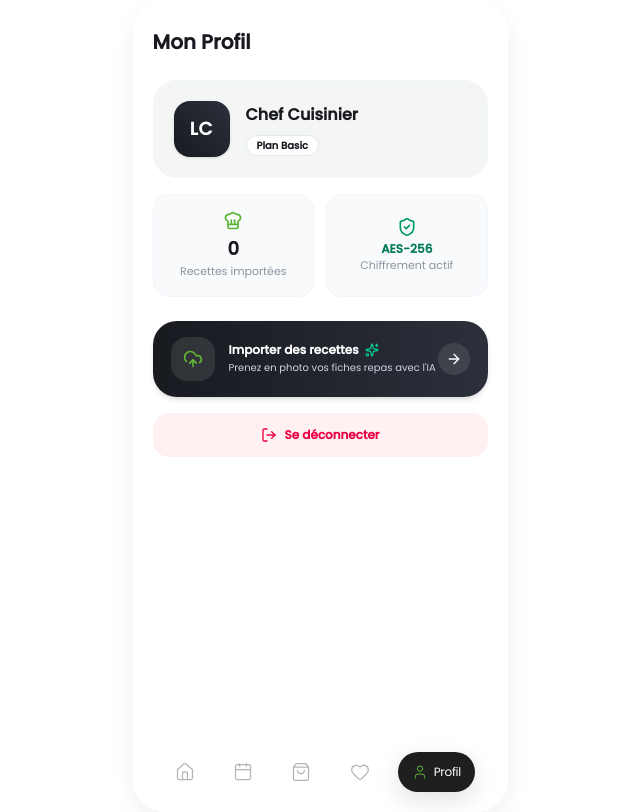
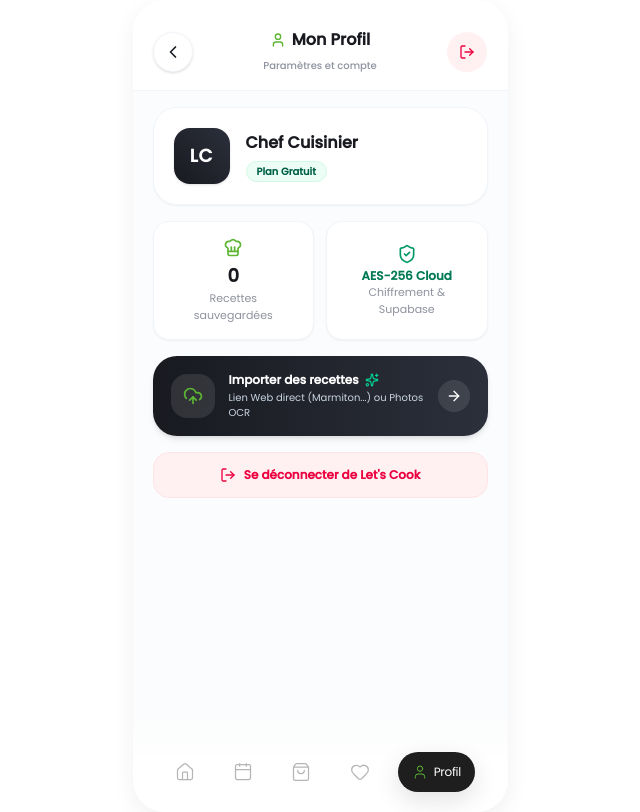
Before and after one commit to code-inspace/letscook, a Next.js app: page /profile in a window 1280 px wide. Shown: the whole page, without its empty margins (320-960 px from the left). Built offline with nearby package versions, Linux system fonts and the light colour scheme; no server answers.

Commit message:
refactor: redesign header and favorites page layout with sticky navigation and updated UI elements

```diff
--- a/src/app/favorites/page.tsx
+++ b/src/app/favorites/page.tsx
@@ -2,7 +2,8 @@
 
 import React, { useState, useEffect } from "react";
 import Link from "next/link";
-import { Star, ArrowRight, Heart, Clock } from "lucide-react";
+import { useRouter } from "next/navigation";
+import { Star, ArrowRight, Heart, Clock, ChevronLeft, Sparkles } from "lucide-react";
 import { useAuth } from "@/providers/AuthProvider";
 import { getStoredUserSession } from "@/features/auth/actions";
 import { Recipe } from "@/features/recipes/types";
@@ -10,6 +11,7 @@ import { fetchRecipesFromDb, getStoredRecipes } from "@/features/recipes/actions
 import { BottomNav } from "@/components/layout/BottomNav";
 
 export default function FavoritesPage() {
+  const router = useRouter();
   const { user, isLoading } = useAuth();
   const [favoriteRecipes, setFavoriteRecipes] = useState<Recipe[]>(() => {
     if (typeof window !== "undefined") {
@@ -57,20 +59,41 @@ export default function FavoritesPage() {
   }, [user?.id, isLoading]);
 
   return (
-    <div className="flex flex-col min-h-[100dvh] sm:min-h-[812px] bg-white px-5 pt-7 pb-24 relative overflow-y-auto">
-      <div className="flex items-center gap-2">
-        <Heart className="w-5 h-5 text-[#F2546E] fill-[#F2546E]" strokeWidth={1} />
-        <h1 className="text-xl font-extrabold text-[#181A20]">Mes Favoris</h1>
-      </div>
+    <div className="min-h-screen flex flex-col bg-slate-50/50 pb-36">
+      {/* Harmonized Sticky Header */}
+      <header className="sticky top-0 z-30 bg-white/90 backdrop-blur-md px-5 pt-7 pb-3.5 flex items-center justify-between border-b border-slate-100">
+        <button
+          type="button"
+          onClick={() => router.push("/")}
+          className="w-10 h-10 rounded-full bg-white flex items-center justify-center text-[#181A20] shadow-sm border border-slate-100 active:scale-95 transition-all cursor-pointer"
+          aria-label="Retour à l'accueil"
+        >
+          <ChevronLeft className="w-5 h-5" />
+        </button>
 
-      <div className="mt-6 flex flex-col gap-3">
+        <div className="text-center">
+          <h1 className="text-base font-extrabold text-[#181A20] flex items-center justify-center gap-1.5">
+            <Heart className="w-4 h-4 text-[#F2546E] fill-[#F2546E]" strokeWidth={1} />
+            <span>Mes Favoris</span>
+          </h1>
+          <span className="text-[10px] text-[#8E929E] font-medium">
+            {favoriteRecipes.length} recette{favoriteRecipes.length > 1 ? "s" : ""} coup de cœur
+          </span>
+        </div>
+
+        <div className="w-10 h-10 flex items-center justify-center text-rose-500 bg-rose-50 rounded-full font-extrabold text-xs">
+          {favoriteRecipes.length}
+        </div>
+      </header>
+
+      <div className="max-w-2xl w-full mx-auto px-5 pt-4 space-y-3">
         {isFetching ? (
           <div className="py-16 text-center">
             <div className="w-7 h-7 border-2 border-[#5DB534] border-t-transparent rounded-full animate-spin mx-auto mb-2" />
             <p className="text-xs text-[#8E929E]">Chargement de vos favoris...</p>
           </div>
         ) : favoriteRecipes.length === 0 ? (
-          <div className="py-16 text-center bg-slate-50/60 rounded-3xl p-6 border border-dashed border-slate-200">
+          <div className="py-16 text-center bg-white rounded-3xl p-6 border border-dashed border-slate-200">
             <Heart className="w-10 h-10 text-slate-300 mx-auto mb-2" />
             <p className="text-xs font-bold text-[#181A20]">
               Aucune recette en favoris
@@ -84,10 +107,10 @@ export default function FavoritesPage() {
             <Link
               key={recipe.id}
               href={`/recipes/${recipe.id}`}
-              className="p-3.5 rounded-2xl bg-[#F4F6F5] hover:bg-[#ECEEED] transition-all flex items-center justify-between group active:scale-98"
+              className="p-3.5 rounded-2xl bg-white hover:bg-slate-50 border border-slate-100 shadow-xs transition-all flex items-center justify-between group active:scale-98"
             >
               <div className="flex items-center gap-3">
-                <div className="relative w-12 h-12 rounded-full overflow-hidden shrink-0 shadow-2xs bg-white border border-white">
+                <div className="relative w-12 h-12 rounded-2xl overflow-hidden shrink-0 shadow-xs bg-slate-100 border border-slate-100">
                   {recipe.imageUrl ? (
                     <img
                       src={recipe.imageUrl}
@@ -117,8 +140,8 @@ export default function FavoritesPage() {
                 </div>
               </div>
 
-              <div className="w-8 h-8 rounded-full bg-white flex items-center justify-center text-[#5DB534] shadow-2xs group-hover:translate-x-0.5 transition-transform">
-                <ArrowRight className="w-4 h-4" strokeWidth={1.5} />
+              <div className="w-8 h-8 rounded-full bg-slate-50 flex items-center justify-center text-[#5DB534] group-hover:translate-x-0.5 transition-transform">
+                <ArrowRight className="w-4 h-4" strokeWidth={2} />
               </div>
             </Link>
           ))
--- a/src/app/profile/page.tsx
+++ b/src/app/profile/page.tsx
@@ -2,6 +2,7 @@
 
 import React, { useState, useEffect } from "react";
 import Link from "next/link";
+import { useRouter } from "next/navigation";
 import {
   LogOut,
   ShieldCheck,
@@ -9,6 +10,8 @@ import {
   UploadCloud,
   ArrowRight,
   Sparkles,
+  ChevronLeft,
+  User,
 } from "lucide-react";
 import { useAuth } from "@/providers/AuthProvider";
 import { signOutUser } from "@/features/auth/actions";
@@ -35,6 +38,7 @@ function getInitials(name?: string, email?: string): string {
 }
 
 export default function ProfilePage() {
+  const router = useRouter();
   const { user } = useAuth();
   const [recipesCount, setRecipesCount] = useState<number>(0);
 
@@ -52,11 +56,41 @@ export default function ProfilePage() {
   const initials = getInitials(user?.name, user?.email);
 
   return (
-    <div className="flex flex-col min-h-[100dvh] sm:min-h-[812px] bg-white px-5 pt-7 pb-28 relative overflow-y-auto">
-      <h1 className="text-xl font-extrabold text-[#181A20]">Mon Profil</h1>
+    <div className="min-h-screen flex flex-col bg-slate-50/50 pb-36">
+      {/* Harmonized Sticky Header */}
+      <header className="sticky top-0 z-30 bg-white/90 backdrop-blur-md px-5 pt-7 pb-3.5 flex items-center justify-between border-b border-slate-100">
+        <button
+          type="button"
+          onClick={() => router.push("/")}
+          className="w-10 h-10 rounded-full bg-white flex items-center justify-center text-[#181A20] shadow-sm border border-slate-100 active:scale-95 transition-all cursor-pointer"
+          aria-label="Retour à l'accueil"
+        >
+          <ChevronLeft className="w-5 h-5" />
+        </button>
 
+        <div className="text-center">
+          <h1 className="text-base font-extrabold text-[#181A20] flex items-center justify-center gap-1.5">
+            <User className="w-4 h-4 text-[#5DB534]" />
+            <span>Mon Profil</span>
+          </h1>
+          <span className="text-[10px] text-[#8E929E] font-medium">
+            Paramètres et compte
+          </span>
+        </div>
+
+        <button
+          type="button"
+          onClick={() => signOutUser()}
+          className="w-10 h-10 rounded-full bg-rose-50 hover:bg-rose-100 flex items-center justify-center text-rose-600 transition-colors cursor-pointer"
+          title="Se déconnecter"
+        >
+          <LogOut className="w-4 h-4" />
+        </button>
+      </header>
+
+      <div className="max-w-xl w-full mx-auto px-5 pt-4 space-y-4">
         {/* User profile card with Initials Avatar */}
-      <div className="mt-6 p-5 rounded-3xl bg-[#F4F6F5] flex items-center gap-4 border border-slate-100">
+        <div className="p-5 rounded-3xl bg-white flex items-center gap-4 border border-slate-100 shadow-xs">
           <div className="w-14 h-14 rounded-2xl overflow-hidden shrink-0 bg-gradient-to-tr from-[#181A20] to-[#2C303B] text-white flex items-center justify-center font-extrabold text-lg shadow-sm tracking-wider">
             {initials}
           </div>
@@ -64,29 +98,29 @@ export default function ProfilePage() {
           <div className="flex flex-col items-start gap-1">
             <span className="text-base font-extrabold text-[#181A20]">{name}</span>
             {email && <span className="text-xs text-[#8E929E]">{email}</span>}
-          <span className="inline-block px-2.5 py-0.5 rounded-full bg-white border border-slate-200 text-[10px] font-bold text-[#181A20] mt-1">
-            Plan {plan}
+            <span className="inline-block px-2.5 py-0.5 rounded-full bg-emerald-50 border border-emerald-100 text-[10px] font-bold text-emerald-800 mt-0.5">
+              Plan {plan === "Basic" ? "Gratuit" : "Pro"}
             </span>
           </div>
         </div>
 
         {/* Stats Summary */}
-      <div className="grid grid-cols-2 gap-3 mt-4">
-        <div className="bg-slate-50 p-4 rounded-2xl border border-slate-100 flex flex-col items-center justify-center text-center">
+        <div className="grid grid-cols-2 gap-3">
+          <div className="bg-white p-4 rounded-2xl border border-slate-100 shadow-xs flex flex-col items-center justify-center text-center">
             <ChefHat className="w-5 h-5 text-[#5DB534] mb-1" />
             <span className="text-lg font-extrabold text-[#181A20]">{recipesCount}</span>
-          <span className="text-[11px] text-[#8E929E]">Recettes importées</span>
+            <span className="text-[11px] text-[#8E929E]">Recettes sauvegardées</span>
           </div>
 
-        <div className="bg-slate-50 p-4 rounded-2xl border border-slate-100 flex flex-col items-center justify-center text-center">
+          <div className="bg-white p-4 rounded-2xl border border-slate-100 shadow-xs flex flex-col items-center justify-center text-center">
             <ShieldCheck className="w-5 h-5 text-emerald-600 mb-1" />
-          <span className="text-xs font-bold text-emerald-700">AES-256</span>
-          <span className="text-[11px] text-[#8E929E]">Chiffrement actif</span>
+            <span className="text-xs font-bold text-emerald-700">AES-256 Cloud</span>
+            <span className="text-[11px] text-[#8E929E]">Chiffrement & Supabase</span>
           </div>
         </div>
 
         {/* Import Recipes Action Card */}
-      <div className="mt-6">
+        <div>
           <Link
             href="/import"
             className="w-full py-4 px-4.5 bg-gradient-to-r from-[#181A20] to-[#2C303B] text-white rounded-3xl flex items-center justify-between shadow-md active:scale-98 transition-all cursor-pointer group"
@@ -101,7 +135,7 @@ export default function ProfilePage() {
                   <Sparkles className="w-3.5 h-3.5 text-emerald-400" />
                 </span>
                 <span className="text-[10px] text-slate-300 mt-0.5">
-                Prenez en photo vos fiches repas avec l'IA
+                  Lien Web direct (Marmiton...) ou Photos OCR
                 </span>
               </div>
             </div>
@@ -112,15 +146,16 @@ export default function ProfilePage() {
         </div>
 
         {/* Logout Action */}
-      <div className="mt-4 space-y-3">
+        <div>
           <button
             type="button"
             onClick={() => signOutUser()}
-          className="w-full py-3.5 px-4 bg-rose-50 hover:bg-rose-100 text-rose-600 text-xs font-bold rounded-2xl flex items-center justify-center gap-2 transition-colors cursor-pointer"
+            className="w-full py-3.5 px-4 bg-rose-50 hover:bg-rose-100 text-rose-600 text-xs font-bold rounded-2xl flex items-center justify-center gap-2 transition-colors cursor-pointer border border-rose-100"
           >
             <LogOut className="w-4 h-4" />
-          <span>Se déconnecter</span>
+            <span>Se déconnecter de Let's Cook</span>
           </button>
+        </div>
       </div>
 
       <BottomNav />
--- a/src/app/recipes/[id]/page.tsx
+++ b/src/app/recipes/[id]/page.tsx
@@ -433,14 +433,14 @@ export default function RecipeDetailPage() {
       )}
 
       {/* Top Header: Back, Edit, Delete, Plan, Favorite */}
-      <header className="px-6 pt-7 pb-2 flex items-center justify-between z-20">
+      <header className="px-5 pt-7 pb-3.5 flex items-center justify-between z-20">
         <button
           type="button"
           onClick={() => router.back()}
-          className="w-11 h-11 rounded-full bg-white/90 backdrop-blur-md flex items-center justify-center text-[#181A20] shadow-sm border border-slate-100 active:scale-95 transition-all cursor-pointer"
+          className="w-10 h-10 rounded-full bg-white/90 backdrop-blur-md flex items-center justify-center text-[#181A20] shadow-sm border border-slate-100 active:scale-95 transition-all cursor-pointer"
           title="Retour"
         >
-          <ChevronLeft className="w-6 h-6" />
+          <ChevronLeft className="w-5 h-5" />
         </button>
 
         <div className="flex items-center gap-2">
--- a/src/components/home/Header.tsx
+++ b/src/components/home/Header.tsx
@@ -1,6 +1,6 @@
 import React from "react";
 import Link from "next/link";
-import { Bell, UploadCloud } from "lucide-react";
+import { Sparkles, Plus, Search } from "lucide-react";
 import { UserSession } from "@/features/auth/types";
 
 interface HeaderProps {
@@ -32,25 +32,51 @@ export function Header({ user }: HeaderProps) {
   const initials = getInitials(user?.name, user?.email);
 
   return (
-    <header className="flex items-center justify-between mt-6 px-5">
+    <header className="sticky top-0 z-30 bg-white/90 backdrop-blur-md px-5 pt-7 pb-3.5 flex items-center justify-between border-b border-slate-100">
       {/* Left Profile Info with Initials Avatar */}
       <Link
         href="/profile"
-        className="flex items-center gap-3 active:scale-95 transition-transform"
+        className="flex items-center gap-2.5 active:scale-95 transition-transform"
       >
-        <div className="w-10 h-10 rounded-xl overflow-hidden shrink-0 bg-gradient-to-tr from-[#181A20] to-[#2C303B] text-white flex items-center justify-center font-extrabold text-xs shadow-sm border border-slate-100 tracking-wider">
+        <div className="w-10 h-10 rounded-2xl overflow-hidden shrink-0 bg-gradient-to-tr from-[#181A20] to-[#2C303B] text-white flex items-center justify-center font-extrabold text-xs shadow-sm border border-slate-100 tracking-wider">
           {initials}
         </div>
 
-        <div className="flex flex-col items-start gap-1">
-          <span className="text-[13px] font-medium text-[#1C1C1C] leading-none">
+        <div className="flex flex-col items-start">
+          <span className="text-xs font-extrabold text-[#181A20] leading-tight">
             {name}
           </span>
-          <span className="inline-block px-2 py-[2px] rounded-full border border-[#1C1C1C] text-[10px] font-normal text-[#1C1C1C] leading-none">
-            {plan}
+          <span className="text-[10px] text-[#5DB534] font-bold">
+            {plan === "Basic" ? "Plan Gratuit" : "Plan Pro"}
           </span>
         </div>
       </Link>
+
+      {/* Center Brand/Title */}
+      <div className="text-center">
+        <h1 className="text-sm font-extrabold text-[#181A20] flex items-center justify-center gap-1">
+          <span className="text-[#5DB534]">Let's</span>
+          <span>Cook</span>
+        </h1>
+      </div>
+
+      {/* Right Quick Actions */}
+      <div className="flex items-center gap-1.5">
+        <Link
+          href="/search"
+          className="w-10 h-10 rounded-full bg-slate-50 hover:bg-slate-100 flex items-center justify-center text-slate-700 active:scale-95 transition-all border border-slate-100"
+          title="Rechercher des recettes"
+        >
+          <Search className="w-4 h-4" />
+        </Link>
+        <Link
+          href="/import"
+          className="w-10 h-10 rounded-full bg-emerald-50 hover:bg-emerald-100 flex items-center justify-center text-[#5DB534] active:scale-95 transition-all border border-emerald-100 shadow-xs"
+          title="Importer une recette"
+        >
+          <Plus className="w-4 h-4" />
+        </Link>
+      </div>
     </header>
   );
 }
```
Also changed, not shown: src/app/search/page.tsx (+9 -3 lines). Lines whose indentation alone changed are shown as unchanged.
